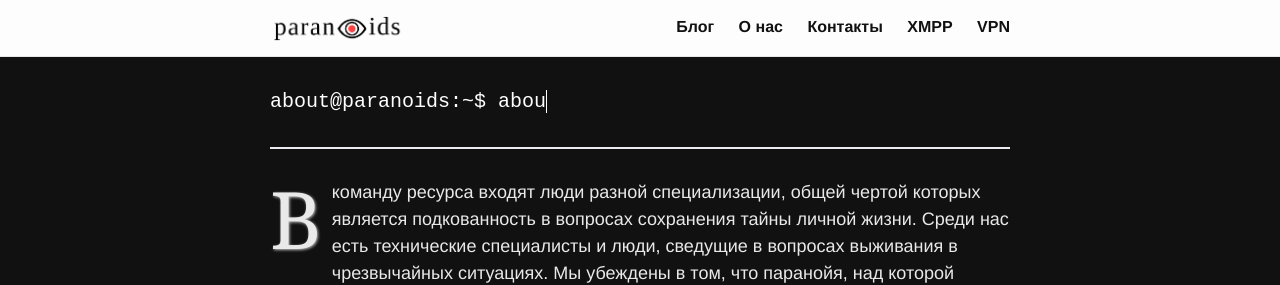
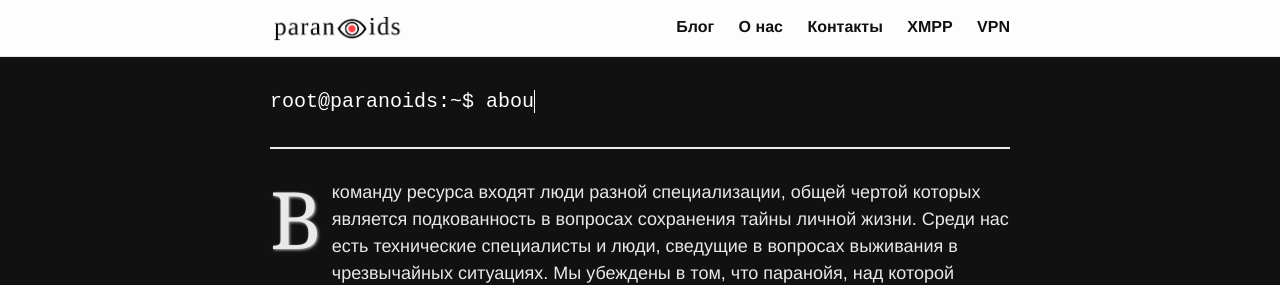
Before and after one commit to 2b7E1n6D0e5R7/2b7E1n6D0e5R7.github.io, a Jekyll site: the page built from _pages/about.md, in a window 1280 px wide. Shown: the top 285 px of the page. Built offline with Jekyll 4.4.1, drawn with Linux system fonts in a browser that asks for light colours.

Commit message:
Update about.html

```diff
--- a/_layouts/about.html
+++ b/_layouts/about.html
@@ -10,8 +10,8 @@
     <main class="landing-content" aria-label="Content">
       <div class="wrapper">
 
-      <h1 class="title">about@paranoids:~$
-          <span class="typewrite" data-period="2000" data-type='[ "********", "about us" ]'>
+      <h1 class="title">root@paranoids:~$
+          <span class="typewrite" data-period="2000" data-type='[ "********", "about_us" ]'>
            <span class="wrap"></span>
           </span>
         </h1>
```
